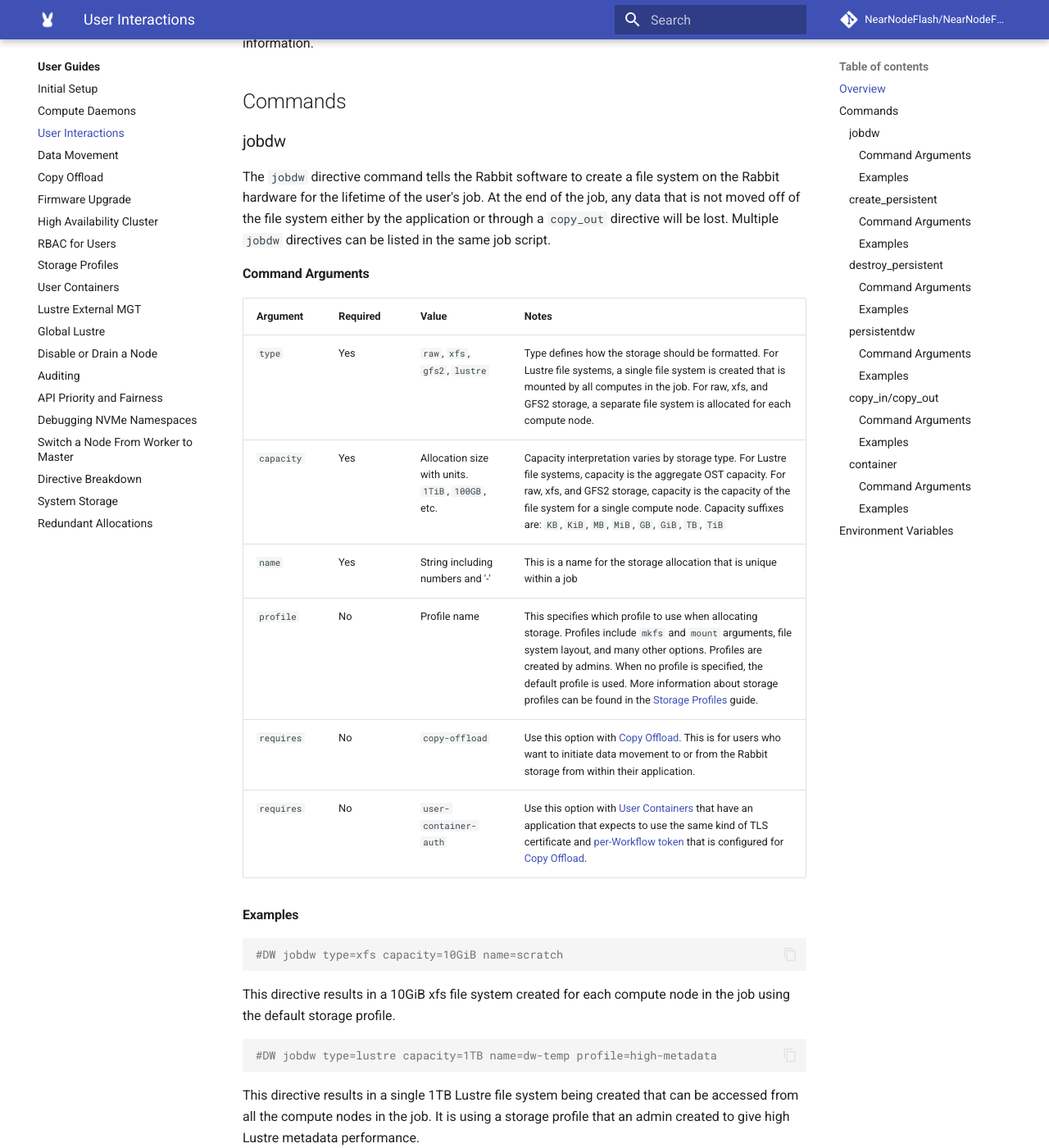
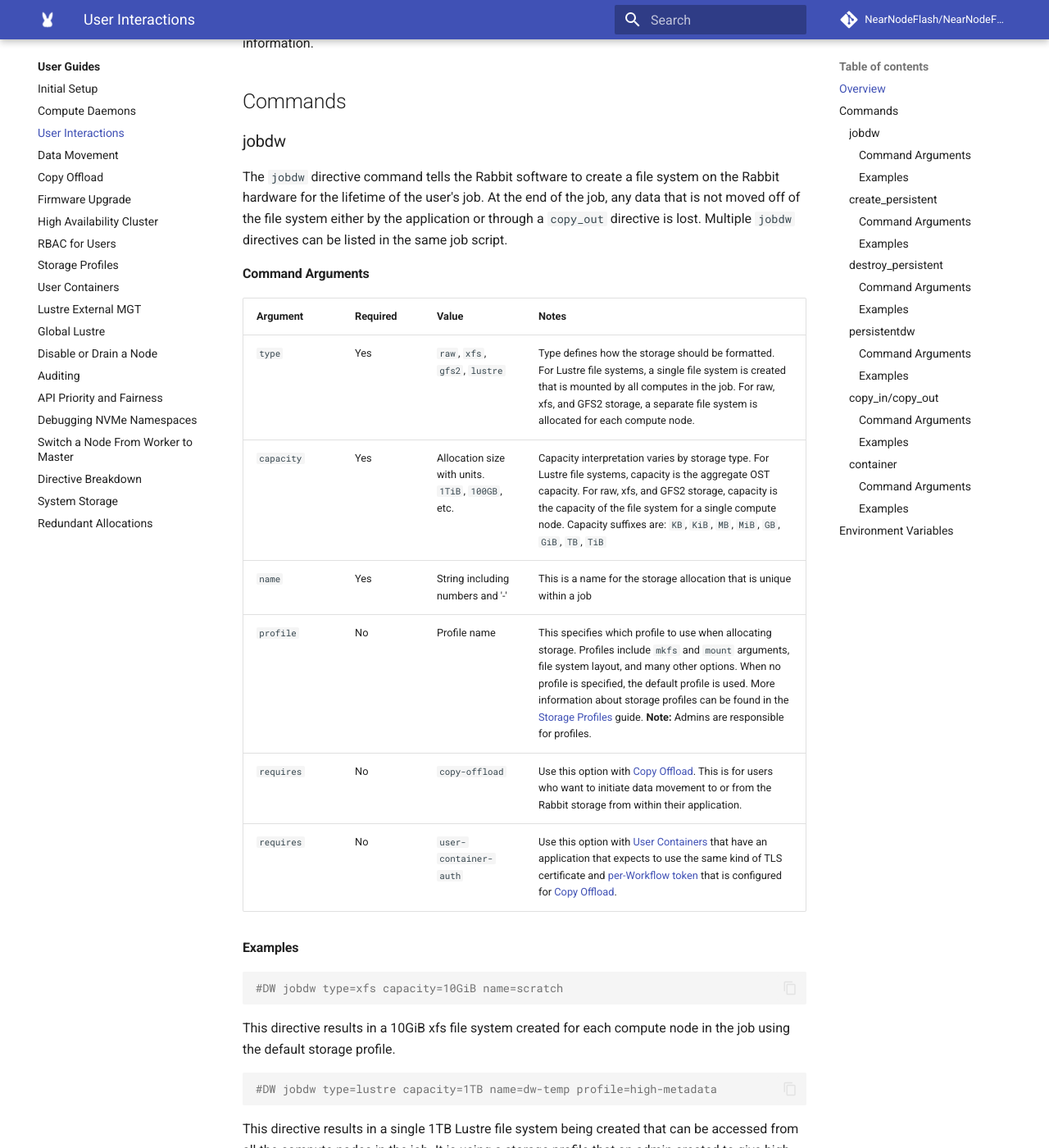
Before and after one commit to NearNodeFlash/NearNodeFlash.github.io, an MkDocs documentation site: the page built from docs/guides/user-interactions/readme.md, in a window 1280 px wide and 1400 px high, scrolled down 408 px. Shown: the whole window at 82% size. Built offline with MkDocs 1.6.1 and Material for MkDocs 9.7.7, drawn with Linux system fonts in a browser that asks for light colours; comment, search, counter and statistics services are not loaded; the version menu is left out; some of the changed text lies outside the part shown.

Commit message:
Cleanup mkdocs warning. Adjust tables to prevent breaks in the Argument column of tables by adding a stylesheet. user-interactions guide: - cleanup markdown warnings in user-interactions guide. - commonize language around profiles
Signed-off-by: Anthony Floeder <anthony.floeder@hpe.com>

````diff
--- a/docs/guides/user-interactions/readme.md
+++ b/docs/guides/user-interactions/readme.md
@@ -15,17 +15,18 @@
 
 ### jobdw
 
-The `jobdw` directive command tells the Rabbit software to create a file system on the Rabbit hardware for the lifetime of the user's job. At the end of the job, any data that is not moved off of the file system either by the application or through a `copy_out` directive will be lost. Multiple `jobdw` directives can be listed in the same job script.
+The `jobdw` directive command tells the Rabbit software to create a file system on the Rabbit hardware for the lifetime of the user's job. At the end of the job, any data that is not moved off of the file system either by the application or through a `copy_out` directive is lost. Multiple `jobdw` directives can be listed in the same job script.
 
 #### Command Arguments
+
 | Argument | Required | Value | Notes |
 |----------|----------|-------|-------|
 | `type` | Yes | `raw`, `xfs`, `gfs2`, `lustre` | Type defines how the storage should be formatted. For Lustre file systems, a single file system is created that is mounted by all computes in the job. For raw, xfs, and GFS2 storage, a separate file system is allocated for each compute node. |
 | `capacity` | Yes | Allocation size with units. `1TiB`, `100GB`, etc. | Capacity interpretation varies by storage type. For Lustre file systems, capacity is the aggregate OST capacity. For raw, xfs, and GFS2 storage, capacity is the capacity of the file system for a single compute node. Capacity suffixes are: `KB`, `KiB`, `MB`, `MiB`, `GB`, `GiB`, `TB`, `TiB` |
 | `name` | Yes | String including numbers and '-' | This is a name for the storage allocation that is unique within a job |
-| `profile` | No | Profile name | This specifies which profile to use when allocating storage. Profiles include `mkfs` and `mount` arguments, file system layout, and many other options. Profiles are created by admins. When no profile is specified, the default profile is used. More information about storage profiles can be found in the [Storage Profiles](../storage-profiles/readme.md) guide. |
+| `profile` | No | Profile name | This specifies which profile to use when allocating storage. Profiles include `mkfs` and `mount` arguments, file system layout, and many other options. When no profile is specified, the default profile is used. More information about storage profiles can be found in the [Storage Profiles](../storage-profiles/readme.md) guide. **Note:** Admins are responsible for profiles.|
 | `requires` | No | `copy-offload` | Use this option with [Copy Offload](../data-movement/copy-offload.md). This is for users who want to initiate data movement to or from the Rabbit storage from within their application. |
-| `requires` | No | `user-container-auth` | Use this option with [User Containers](../user-containers/readme.md) that have an application that expects to use the same kind of TLS certificate and [per-Workflow token](../data-movement/copy-offload.md#per-workflow-token) that is configured for [Copy Offload](../data-movement/copy-offload.md). |
+| `requires` | No | `user-container-auth` | Use this option with [User Containers](../user-containers/readme.md) that have an application that expects to use the same kind of TLS certificate and [per-Workflow token](../data-movement/copy-offload.md#wlm-and-the-per-workflow-token) that is configured for [Copy Offload](../data-movement/copy-offload.md). |
 
 #### Examples
 
@@ -52,12 +53,13 @@
 The `create_persistent` command results in a storage allocation on the Rabbit nodes that lasts beyond the lifetime of the job. This is useful for creating a file system that can share data between jobs. Only a single `create_persistent` directive is allowed in a job, and it cannot be in the same job as a `destroy_persistent` directive. See [persistentdw](readme.md#persistentdw) to utilize the storage in a job.
 
 #### Command Arguments
+
 | Argument | Required | Value | Notes |
 |----------|----------|-------|-------|
 | `type` | Yes | `raw`, `xfs`, `gfs2`, `lustre` | Type defines how the storage should be formatted. For Lustre file systems, a single file system is created. For raw, xfs, and GFS2 storage, a separate file system is allocated for each compute node in the job. |
 | `capacity` | Yes | Allocation size with units. `1TiB`, `100GB`, etc. | Capacity interpretation varies by storage type. For Lustre file systems, capacity is the aggregate OST capacity. For raw, xfs, and GFS2 storage, capacity is the capacity of the file system for a single compute node. Capacity suffixes are: `KB`, `KiB`, `MB`, `MiB`, `GB`, `GiB`, `TB`, `TiB` |
 | `name` | Yes | Lowercase string including numbers and '-' | This is a name for the storage allocation that is unique within the system |
-| `profile` | No | Profile name | This specifies which profile to use when allocating storage. Profiles include `mkfs` and `mount` arguments, file system layout, and many other options. Profiles are created by admins. When no profile is specified, the default profile is used. The profile used when creating the persistent storage allocation is the same profile used by jobs that use the persistent storage. More information about storage profiles can be found in the [Storage Profiles](../storage-profiles/readme.md) guide.|
+| `profile` | No | Profile name | This specifies which profile to use when allocating storage. Profiles include `mkfs` and `mount` arguments, file system layout, and many other options. When no profile is specified, the default profile is used. The profile used when creating the persistent storage allocation is the same profile used by jobs that use the persistent storage. More information about storage profiles can be found in the [Storage Profiles](../storage-profiles/readme.md) guide. **Note:** Admins are responsible for profiles.|
 
 #### Examples
 
@@ -74,12 +76,14 @@
 This directive results in a single 10TiB Lustre file system being created that can be accessed later by any compute nodes in the system. Multiple jobs can access a Rabbit Lustre file system at the same time. This job can be scheduled with a single compute node (or zero compute nodes if the WLM allows), without any limitations on compute node counts for subsequent jobs using the persistent Lustre file system.
 
 ### destroy_persistent
-The `destroy_persistent` command will delete persistent storage that was allocated by a corresponding `create_persistent`. If the persistent storage is currently in use by a job, then the job containing the `destroy_persistent` command will fail. Only a single `destroy_persistent` directive is allowed in a job, and it cannot be in the same job as a `create_persistent` directive.
+
+The `destroy_persistent` command deletes persistent storage that was allocated by a corresponding `create_persistent`. If the persistent storage is currently in use by a job, then the job containing the `destroy_persistent` command fails. Only a single `destroy_persistent` directive is allowed in a job, and it cannot be in the same job as a `create_persistent` directive.
 
 #### Command Arguments
+
 | Argument | Required | Value | Notes |
 |----------|----------|-------|-------|
-| `name` | Yes | Lowercase string including numbers and '-' | This is a name for the persistent storage allocation that will be destroyed |
+| `name` | Yes | Lowercase string including numbers and '-' | This is a name for the persistent storage allocation that is destroyed |
 
 #### Examples
 
@@ -87,19 +91,21 @@
 #DW destroy_persistent name=shared-data
 ```
 
-This directive will delete the persistent storage allocation with the name `shared-data`
+This directive deletes the persistent storage allocation with the name `shared-data`
 
 ### persistentdw
+
 The `persistentdw` command makes an existing persistent storage allocation available to a job. The persistent storage must already be created from a `create_persistent` command in a different job script. Multiple `persistentdw` commands can be used in the same job script to request access to multiple persistent allocations.
 
 Persistent Lustre file systems can be accessed from any compute nodes in the system, and the compute node count for the job can vary as needed. Multiple jobs can access a persistent Lustre file system concurrently if desired. Raw, xfs, and GFS2 file systems can only be accessed by compute nodes that have a physical connection to the Rabbits hosting the storage, and jobs accessing these storage types must have the same compute node count as the job that made the persistent storage.
 
 #### Command Arguments
+
 | Argument | Required | Value | Notes |
 |----------|----------|-------|-------|
-| `name` | Yes | Lowercase string including numbers and '-' | This is a name for the persistent storage that will be accessed |
+| `name` | Yes | Lowercase string including numbers and '-' | This is a name for the persistent storage that is accessed |
 | `requires` | No | `copy-offload` | Use this option with [Copy Offload](../data-movement/copy-offload.md). This is for users who want to initiate data movement to or from the Rabbit storage from within their application. |
-| `requires` | No | `user-container-auth` | Use this option with [User Containers](../user-containers/readme.md) that have an application that expects to use the same kind of TLS certificate and [per-Workflow token](../data-movement/copy-offload.md#per-workflow-token) that is configured for [Copy Offload](../data-movement/copy-offload.md). |
+| `requires` | No | `user-container-auth` | Use this option with [User Containers](../user-containers/readme.md) that have an application that expects to use the same kind of TLS certificate and [per-Workflow token](../data-movement/copy-offload.md#wlm-and-the-per-workflow-token) that is configured for [Copy Offload](../data-movement/copy-offload.md). |
 
 #### Examples
 
@@ -111,14 +117,15 @@
 
 ### copy_in/copy_out
 
-The `copy_in` and `copy_out` directives are used to move data to and from the storage allocations on Rabbit nodes. The `copy_in` directive requests that data be moved into the Rabbit file system before application launch, and the `copy_out` directive requests data to be moved off of the Rabbit file system after application exit. This is different from data-movement that is requested through the copy-offload API, which occurs during application runtime. Multiple `copy_in` and `copy_out` directives can be included in the same job script. More information about data movement can be found in the [Data Movement](../data-movement/readme.md) documentation.
+The `copy_in` and `copy_out` directives are used to move data to and from the storage allocations on Rabbit nodes. The `copy_in` directive requests that data be moved into the Rabbit file system before application launch, and the `copy_out` directive requests data to be moved off of the Rabbit file system after application exit. Multiple `copy_in` and `copy_out` directives can be included in the same job script. This is different from data-movement that is requested through the copy-offload API, which occurs during application runtime. More information about data movement can be found in the [Data Movement](../data-movement/readme.md) documentation.
 
 #### Command Arguments
-| Argument | Required | Value | Notes |
-|----------|----------|-------|-------|
+
+|Argument|Required|Value|Notes|
+|--------|----------|-------|-------|
 | `source` | Yes | `[path]`, `$DW_JOB_[name]/[path]`, `$DW_PERSISTENT_[name]/[path]` | `[name]` is the name of the Rabbit persistent or job storage as specified in the `name` argument of the `jobdw` or `persistentdw` directive. Any `'-'` in the name from the `jobdw` or `persistentdw` directive should be changed to a `'_'` in the `copy_in` and `copy_out` directive. |
 | `destination` | Yes | `[path]`, `$DW_JOB_[name]/[path]`, `$DW_PERSISTENT_[name]/[path]` | `[name]` is the name of the Rabbit persistent or job storage as specified in the `name` argument of the `jobdw` or `persistentdw` directive. Any `'-'` in the name from the `jobdw` or `persistentdw` directive should be changed to a `'_'` in the `copy_in` and `copy_out` directive. |
-| `profile` | No | Profile name | This specifies which profile to use when copying data. Profiles specify the copy command to use, MPI arguments, and how output gets logged. If no profile is specified then the default profile is used. Profiles are created by an admin. |
+| `profile` | No | Profile name | This specifies the profile to use when copying data. Profiles specify the copy command to use, MPI arguments, and how output is logged. If no profile is specified then the default profile is used. More information about datamovement profiles can be found in the [DataMovement Profiles](../data-movement/readme.md#data-movement-profiles) guide. **Note:** Admins are responsible for profiles.|
 
 #### Examples
 
@@ -156,13 +163,14 @@
 The `container` directive is used to launch user containers on the Rabbit nodes. The containers have access to `jobdw`, `persistentdw`, or global Lustre storage as specified in the `container` directive. More documentation for user containers can be found in the [User Containers](../user-containers/readme.md) guide. Only a single `container` directive is allowed in a job.
 
 #### Command Arguments
+
 | Argument | Required | Value | Notes |
 |----------|----------|-------|-------|
 | `name` | Yes | Lowercase string including numbers and '-' | This is a name for the container instance that is unique within a job |
-| `profile` | Yes | Profile name | This specifies which container profile to use. The container profile contains information about which container to run, which file system types to expect, which network ports are needed, and many other options. An admin is responsible for creating the container profiles. |
-| `DW_JOB_[expected]` | No | `jobdw` storage allocation `name` | The container profile will list `jobdw` file systems that the container requires. `[expected]` is the name as specified in the container profile |
-| `DW_PERSISTENT_[expected]` | No | `persistentdw` storage allocation `name` | The container profile will list `persistentdw` file systems that the container requires. `[expected]` is the name as specified in the container profile |
-| `DW_GLOBAL_[expected]` | No | Global lustre path | The container profile will list global Lustre file systems that the container requires. `[expected]` is the name as specified in the container profile |
+| `profile` | Yes | Profile name | This specifies which container profile to use. The container profile contains information about which container to run, which file system types to expect, which network ports are needed, and many other options.  **Note:** Admins are responsible for profiles.|
+| `DW_JOB_[expected]` | No | `jobdw` storage allocation `name` | The container profile lists `jobdw` file systems that the container requires. `[expected]` is the name as specified in the container profile |
+| `DW_PERSISTENT_[expected]` | No | `persistentdw` storage allocation `name` | The container profile lists `persistentdw` file systems that the container requires. `[expected]` is the name as specified in the container profile |
+| `DW_GLOBAL_[expected]` | No | Global lustre path | The container profile lists global Lustre file systems that the container requires. `[expected]` is the name as specified in the container profile |
 
 #### Examples
 
@@ -179,8 +187,8 @@
 
 | Environment Variable | Value | Notes |
 |----------------------|-------|-------|
-| `DW_JOB_[name]` | Mount path of a `jobdw` file system | `[name]` is from the `name` argument in the `jobdw` directive. Any `'-'` characters in the `name` will be converted to `'_'` in the environment variable. There will be one of these environment variables per `jobdw` directive in the job. |
-| `DW_PERSISTENT_[name]` | Mount path of a `persistentdw` file system | `[name]` is from the `name` argument in the `persistentdw` directive. Any `'-'` characters in the `name` will be converted to `'_'` in the environment variable. There will be one of these environment variables per `persistentdw` directive in the job. |
+| `DW_JOB_[name]` | Mount path of a `jobdw` file system | `[name]` is from the `name` argument in the `jobdw` directive. Any `'-'` characters in the `name` are converted to `'_'` in the environment variable. There is one of these environment variables per `jobdw` directive in the job. |
+| `DW_PERSISTENT_[name]` | Mount path of a `persistentdw` file system | `[name]` is from the `name` argument in the `persistentdw` directive. Any `'-'` characters in the `name` are converted to `'_'` in the environment variable. There is one of these environment variables per `persistentdw` directive in the job. |
 | `NNF_CONTAINER_PORTS` | Comma separated list of ports | These ports are used together with the IP address of the local Rabbit to communicate with a user container specified by a `container` directive. More information can be found in the [User Containers](../user-containers/readme.md) guide. |
 | `DW_WORKFLOW_NAME` | Name of the Workflow | |
 | `DW_WORKFLOW_NAMESPACE` | Namespace of the Workflow | |
--- a/mkdocs.yml
+++ b/mkdocs.yml
@@ -34,7 +34,7 @@
       - 'CRD Version Bumper': 'repo-guides/crd-bumper/readme.md'
       - 'Editing APIs': 'repo-guides/crd-bumper/editing-apis.md'
       - 'CRD Upgrade Helpers': 'repo-guides/release-nnf-sw/crd-upgrade-helpers.md'
-      - 'Upgrade Tester': 'repo-guides/release-nnf-sw/upgrade-tester.md'
+      - 'Upgrade Tester': 'repo-guides/testing/upgrade-tester.md'
 theme:
   name: 'material'
   custom_dir: overrides
@@ -51,6 +51,8 @@
     - search.share
   logo: img/logo.png
   favicon: img/logo.png
+extra_css:
+  - stylesheets/extra.css
 plugins:
   - search:
       separator: '[\s\-,:!=\[\]()"/]+|(?!\b)(?=[A-Z][a-z])|\.(?!\d)|&[lg]t;'
--- /dev/null
+++ b/overrides/stylesheets/extra.css
@@ -0,0 +1,27 @@
+/* Prevent word wrapping only in the first column (Argument) */
+.md-typeset table th:first-child,
+.md-typeset table td:first-child {
+    white-space: nowrap;
+    word-break: keep-all;
+    min-width: 120px;
+}
+
+/* Ensure code elements in the first column don't wrap */
+.md-typeset table th:first-child code,
+.md-typeset table td:first-child code {
+    white-space: nowrap;
+    word-break: keep-all;
+}
+
+/* Allow normal wrapping for other columns (especially Notes) */
+.md-typeset table th:not(:first-child),
+.md-typeset table td:not(:first-child) {
+    white-space: normal;
+    word-break: normal;
+}
+
+/* Keep table layout flexible */
+.md-typeset table {
+    table-layout: auto;
+    width: 100%;
+}
````
Also changed, not shown: 1 other file.
